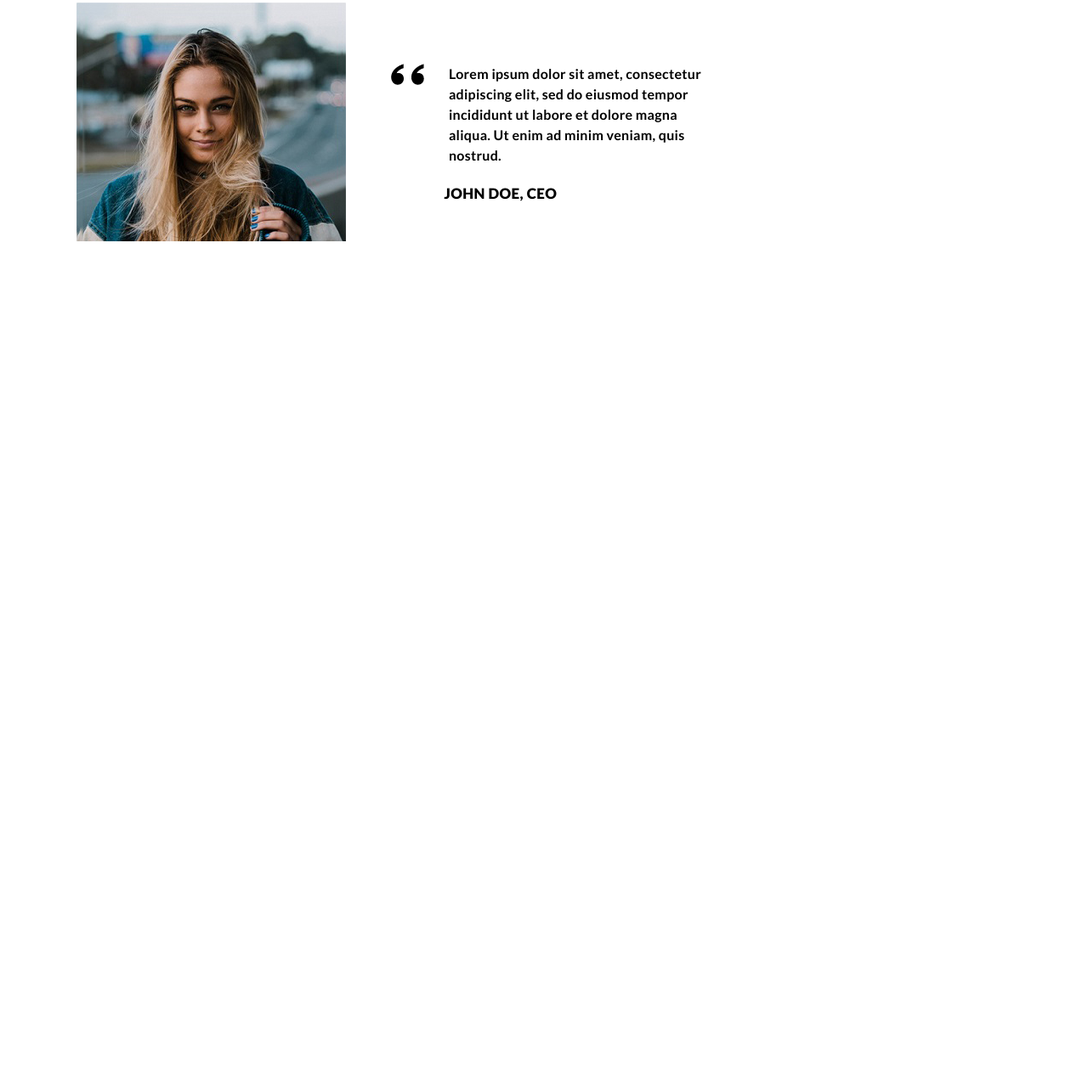
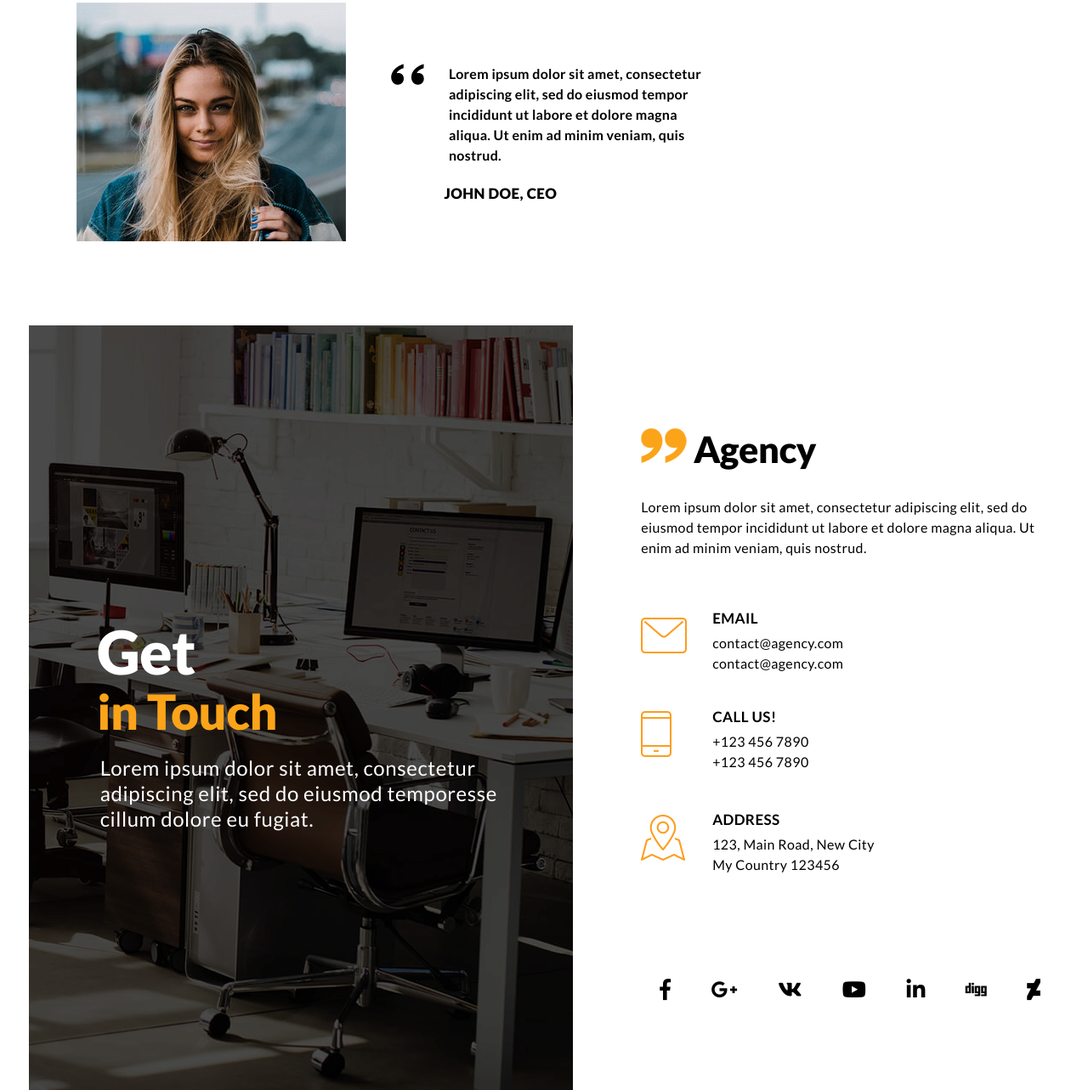
Before and after one commit to michalandrzejczak/project-psdtohtml1, a plain HTML site: page index.html in a window 1280 px wide. Shown: the part 6239-7522 px from the top of the page at 85% size. Before the commit the page ends 6622 px from the top, so only its background shows below. Drawn offline with nearby package versions, Linux system fonts and the light colour scheme; files that its build step writes are made by us from their sources.

Commit message:
Completed contact section

```diff
--- a/index.html
+++ b/index.html
@@ -292,6 +292,88 @@
 					</div>
 				</div> <!--.wrapper-->
 			</section> <!--#page-testimonials-->
+			<section id="page-contact">
+				<div class="contact_container-left">
+					<div class="wrapper">
+						<div class="contact_heading">
+							<h1 class="h1-white">Get</h1>
+							<h2 class="h2-yellow">in Touch</h2>
+						</div>
+						<p class="contact_para-left">
+							Lorem ipsum dolor sit amet, consectetur adipiscing elit, sed do eiusmod temporesse cillum dolore eu fugiat.
+						</p>
+					</div> <!--.wrapper-->
+				</div> <!--.contact_container-left-->
+				<div class="contact_container-right">
+					<div class="contact_logo">
+						<a href="#">
+							<img src="img/company-logo.png" alt="Logo">
+							Agency
+						</a>
+					</div>
+					<p class="contact_para-right">
+						Lorem ipsum dolor sit amet, consectetur adipiscing elit, sed do eiusmod tempor incididunt ut labore et dolore magna aliqua. Ut enim ad minim veniam, quis nostrud.
+					</p>
+					<table>
+						<tr>
+							<td>
+								<img src="img/contact-icon-mail.png" alt="icon-mail">
+							</td>
+							<td>
+								<span class="contact_method">email</span>
+								<p class="contact_text">contact@agency.com</p>
+								<p class="contact_text">contact@agency.com</p>
+							</td>
+						</tr>
+						<tr>
+							<td>
+								<img src="img/contact-icon-phone.png" alt="icon-phone">
+							</td>
+							<td>
+								<span class="contact_method">Call us!</span>
+								<p class="contact_text">+123 456 7890</p>
+								<p class="contact_text">+123 456 7890</p>
+							</td>
+						</tr>
+						<tr>
+							<td>
+								<img src="img/contact-icon-map.png" alt="icon-map">
+							</td>
+							<td>
+								<span class="contact_method">Address</span>
+								<p class="contact_text">123, Main Road, New City</p>
+								<p class="contact_text">My Country 123456</p>
+							</td>
+						</tr>
+					</table>
+					<div class="contact_iconscontainer">
+						<ul>
+							<li class="contact-icon">
+								<a href="#"><i class="fab fa-facebook-f"></i></a>
+							</li>
+							<li class="contact-icon">
+								<a href="#"><i class="fab fa-google-plus-g"></i></a>
+							</li>
+							<li class="contact-icon">
+								<a href="#"><i class="fab fa-vk"></i></a>
+							</li>
+							<li class="contact-icon">
+								<a href="#"><i class="fab fa-youtube"></i></a>
+							</li>
+							<li class="contact-icon">
+								<a href="#"><i class="fab fa-linkedin-in"></i></a>
+							</li>
+							<li class="contact-icon">
+								<a href="#"><i class="fab fa-digg"></i></a>
+							</li>
+							<li class="contact-icon">
+								<a href="#"><i class="fab fa-deviantart"></i></a>
+							</li>
+						</ul>
+
+					</div>
+				</div> <!--.contact_container-right-->
+			</section>
 		</main>
 	</body>
 </html>
--- /dev/null
+++ b/sass/sections/page-contact.scss
@@ -0,0 +1,125 @@
+#page-contact {
+	position: relative;
+	margin: 0 auto;
+	max-width: 1600px;
+	width: 100%;
+	min-height: 900px;
+	background-color: #fff;
+	display: flex;
+	justify-content: center;
+	align-items: center;
+	align-content: center;
+
+	.contact_container-left {
+		min-height: 900px;
+		width: 50%;
+		background-color: #000;
+		background-image: url("img/bg-contact-photo.png");
+		background-repeat: no-repeat;
+		display: flex;
+		flex-direction: column;
+		justify-content: center;
+		align-items: center;
+		.wrapper {
+			width: 480px;
+			height: 250px;
+			display: block;
+		}
+	}
+
+	.contact_heading {
+		margin: 20px auto;
+	}
+
+	.contact_para-left {
+		max-width: 473px;
+		color: $tertiary-textcolor;
+		font-size: 24px;
+		font-weight: 500;
+		line-height: 1.25em;
+		letter-spacing: 0.6px;
+		margin: 20px auto;
+	}
+
+	.contact_logo {
+		font-size: 43px;
+		font-weight: 900;
+		letter-spacing: -0.5px;
+		padding: 20px 0;
+		a {
+			color: $primary-textcolor;
+			&:hover {
+				color: $primary-textcolor;
+			}
+		}
+		img {
+			width: 54px;
+			height: 41px;
+		}
+	}
+
+	.contact_container-right {
+		display: flex;
+		flex-direction: column;
+		align-items: flex-start;
+		text-align: left;
+		margin-left: 80px;
+	}
+
+	.contact_para-right {
+		max-width: 470px;
+		color: $primary-textcolor;
+		font-size: 16px;
+		font-weight: 500;
+		letter-spacing: 0.4px;
+		line-height: 1.5em;
+		padding: 20px 0 40px 0;
+	}
+
+	.contact_method {
+		color: $primary-textcolor;
+		font-size: 17px;
+		font-weight: 700;
+		line-height: 2em;
+		text-transform: uppercase;
+		letter-spacing: 0.42px;
+	}
+
+	.contact_text {
+		color: $primary-textcolor;
+		font-size: 16px;
+		font-weight: 400;
+		line-height: 1.5em;
+		letter-spacing: 0.4px;
+	}
+
+	table, tr, td {
+		vertical-align: middle;
+		img {
+			margin: 30px 30px 30px 0;
+		}
+	}
+
+	.contact_iconscontainer {
+		margin: 100px 0 0 0;
+		ul li {
+			display:inline-block;
+			list-style-type:none;
+			margin: 0 22px;
+		}
+		.contact-icon {
+			a {
+				color: $primary-textcolor;
+				&:hover {
+					opacity: 0.7;
+				}
+			}
+			color: $primary-textcolor;
+			font-size: 25px;
+			font-weight: 400;
+
+		}
+	}
+
+
+}
--- a/sass/styles.scss
+++ b/sass/styles.scss
@@ -11,3 +11,4 @@
 @import "./sections/page-portfolio.scss";
 @import "./sections/page-casestudies.scss";
 @import "./sections/page-testimonials.scss";
+@import "./sections/page-contact.scss";
```
Also changed, not shown: img/bg-contact-photo.png (added), img/contact-icon-mail.png (added), img/contact-icon-map.png (added), img/contact-icon-phone.png (added).
